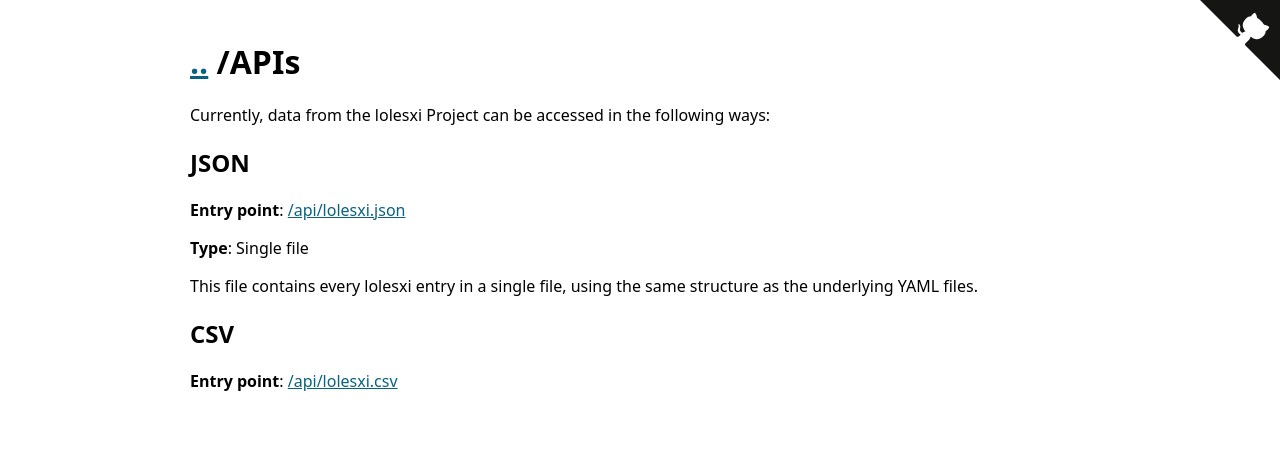
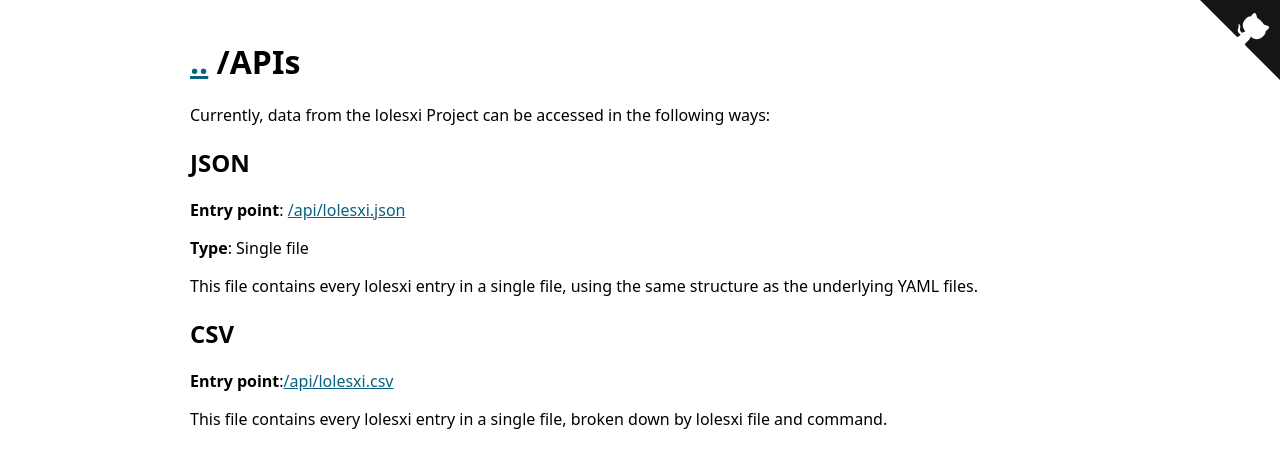
Before and after one commit to LOLESXi-Project/LOLESXi, a Jekyll site: the page built from api/index.md, in a window 1280 px wide. Shown: the top 468 px of the page. Built offline with Jekyll 4.4.1, drawn with Linux system fonts in a browser that asks for light colours.

Commit message:
Fixing API page links, adding AtomicTests

```diff
--- a/api/index.md
+++ b/api/index.md
@@ -6,11 +6,15 @@
 Currently, data from the lolesxi Project can be accessed in the following ways:
 
 ## JSON
-**Entry point**: <a href="https://github.com/LOLESXi-Project/LOLESXi/blob/main/api/lolesxi.json">/api/lolesxi.json</a>
+
+**Entry point**: [/api/lolesxi.json](lolesxi.json)
 
 **Type**: Single file
 
 This file contains every lolesxi entry in a single file, using the same structure as the underlying YAML files.
 
 ## CSV
-**Entry point**: <a href="https://github.com/LOLESXi-Project/LOLESXi/blob/main/api/lolesxi.csv">/api/lolesxi.csv</a>
+
+**Entry point**:[/api/lolesxi.csv](lolesxi.csv)
+
+This file contains every lolesxi entry in a single file, broken down by lolesxi file and command.
--- a/api/lolesxi.csv
+++ b/api/lolesxi.csv
@@ -1,7 +1,7 @@
 ---
 NOTE: Please use the rendered version of this file.
 ---
-Filename,Description,Author,Date,Command,Command Description,Command Usecase,Command Category,Command Privileges,MITRE ATT&CK technique,Operating System,Paths,Detections,Resources,Acknowledgements,URL,Tags
+Filename,Description,Author,Date,Command,Command Description,Command Usecase,Command Category,Command Privileges,MITRE ATT&CK technique,Operating System,Detections,AtomicTests,Resources,Acknowledgements,URL,Tags
 {%for file in site.lolesxi%}
 {%-assign paths = ''%}{%for path in file.Full_Path%}{%assign paths = paths | append:path.Path%}{%unless forloop.last%}{%assign paths = paths | append:', '%}{%endunless%}{%endfor%}
 {%-assign detections = ''%}{%for detection in file.Detection%}{%assign detections = detections | append:detection.first[0] | append:": " | append:detection.first[1]%}{%unless forloop.last%}{%assign detections = detections | append:', '%}{%endunless%}{%endfor%}
--- a/api/lolesxi.json
+++ b/api/lolesxi.json
@@ -2,7 +2,7 @@
 NOTE: Please use the rendered version of this file.
 ---
 [{%-for file in site.lolesxi-%}
-{%assign keys = "Name,Description,Author,Created,Commands,Full_Path,Detection,Resources" | split:','-%}
+{%assign keys = "Name,Description,Author,Created,Commands,Full_Path,Detection,AtomicTests,Resources" | split:','-%}
 {
 {%-for key in keys%}"{{key}}":{{file[key] | jsonify}},{%endfor%}"url":"{{file.url | absolute_url}}"}{% unless forloop.last %},{% endunless -%}
 {%-endfor-%}]
```
